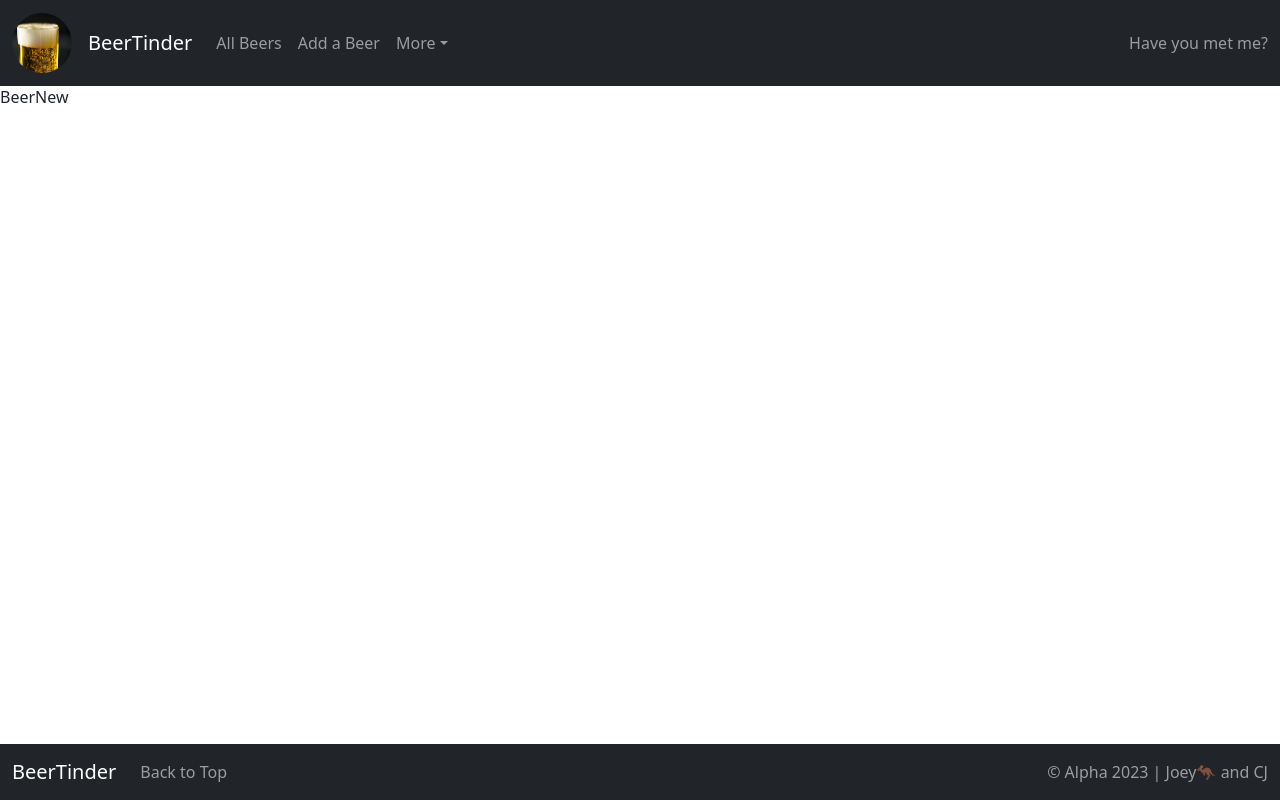
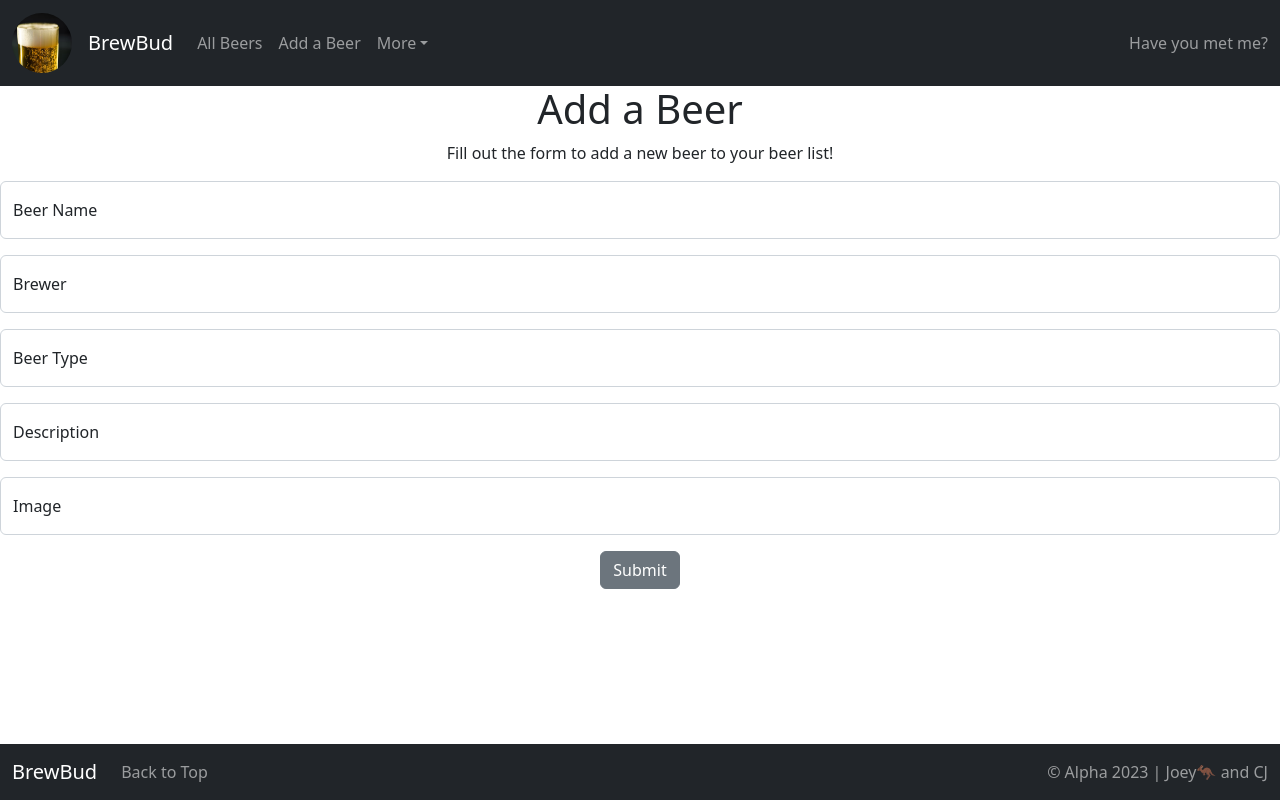
Before and after one commit to learn-academy-2023-alpha/cat-tinder-frontend-beer-tinder-cj-joey, a React (Create React App) app: page /beernew in a window 1280 px wide. Built offline with nearby package versions, Linux system fonts and the light colour scheme.

Commit message:
adds form to new page, stores new beer in state, adds testing for new page'

```diff
--- a/src/App.css
+++ b/src/App.css
@@ -1,3 +1,7 @@
+* {
+	text-align: center;
+}
+
 header {
 	margin-bottom: 85px;
 }
--- a/src/App.js
+++ b/src/App.js
@@ -11,19 +11,25 @@ import Home from "./pages/Home";
 import NotFound from "./pages/NotFound";
 import mockBeers from "./mockBeers";
 
-
 const App = () => {
   const [beers, setBeers] = useState(mockBeers);
   console.log(beers);
+
+  const createBeer = (beer) => {
+    console.log("Created Beer:", beer);
+  };
 
   return (
     <>
       <Header />
       <Routes>
         <Route path="/" element={<Home />} />
-        <Route path="/beerindex" element={<BeerIndex key={beers.id} beers={beers}/>} />
-        <Route path="/beershow/:id" element={<BeerShow  beers ={beers}/>} />
-        <Route path="/beernew" element={<BeerNew />} />
+        <Route
+          path="/beerindex"
+          element={<BeerIndex key={beers.id} beers={beers} />}
+        />
+        <Route path="/beershow/:id" element={<BeerShow beers={beers} />} />
+        <Route path="/beernew" element={<BeerNew createBeer={createBeer} />} />
         <Route path="/beeredit" element={<BeerEdit />} />
         <Route path="*" element={<NotFound />} />
       </Routes>
--- a/src/components/Footer.js
+++ b/src/components/Footer.js
@@ -19,7 +19,7 @@ const Footer = () => {
           expand="md"
           fixed="bottom"
         >
-          <NavbarBrand href="/">BeerTinder</NavbarBrand>
+          <NavbarBrand href="/">BrewBud</NavbarBrand>
           <Nav className="me-auto" navbar>
             <NavItem>
               <NavLink href="/">Back to Top</NavLink>
--- a/src/components/Header.js
+++ b/src/components/Header.js
@@ -26,7 +26,7 @@ const Header = () => {
         <NavbarBrand href="/">
           <img src={beerLogo} alt="beer logo" className="beer-logo" />
         </NavbarBrand>
-        <NavbarBrand href="/">BeerTinder</NavbarBrand>
+        <NavbarBrand href="/">BrewBud</NavbarBrand>
         <NavbarToggler onClick={toggle} />
         <Collapse isOpen={isOpen} navbar>
           <Nav className="me-auto" navbar>
--- a/src/pages/BeerIndex.js
+++ b/src/pages/BeerIndex.js
@@ -1,39 +1,33 @@
-import React from 'react'
+import React from "react";
 import {
   Card,
   CardBody,
-  CardLink,
   CardTitle,
   ListGroup,
-  ListGroupItem
-} from "reactstrap"
+  ListGroupItem,
+} from "reactstrap";
 
 const BeerIndex = ({ beers }) => {
   return (
-    <div className='beer-card'>
-    {beers.map((value, index)=>{
-     return(
-    <Card key={index} style={{ width: '18rem'}}>
-    <img alt="beer profile picture" src={value.image}/>
+    <div className="beer-card">
+      {beers.map((value, index) => {
+        return (
+          <Card key={index} style={{ width: "18rem" }}>
+            <img alt="beer profile" src={value.image} />
             <CardBody>
-          <CardTitle  tag="h5">
+              <CardTitle tag="h5">
                 <a href={`beershow/${value.id}`}>{value.name} </a>
               </CardTitle>
             </CardBody>
             <ListGroup flush>
-            <ListGroupItem>
-              {value.brewer}
-        </ListGroupItem>
-          <ListGroupItem>
-            {value.beer_type}
-          </ListGroupItem>
+              <ListGroupItem>{value.brewer}</ListGroupItem>
+              <ListGroupItem>{value.beer_type}</ListGroupItem>
             </ListGroup>
           </Card>
-     )
+        );
       })}
     </div>
+  );
+};
 
-  )
-}
-
-export default BeerIndex
+export default BeerIndex;
--- a/src/pages/BeerNew.js
+++ b/src/pages/BeerNew.js
@@ -1,9 +1,83 @@
-import React from 'react'
+import React, { useState } from "react";
+import { Form, FormGroup, Input, Label, Button } from "reactstrap";
+import defaultImage from "../assets/beerpfp.png";
+import { useNavigate } from "react-router-dom";
 
-const BeerNew = () => {
+const BeerNew = ({ createBeer }) => {
+  const navigate = useNavigate();
+  const [newBeer, setNewBeer] = useState({
+    name: "",
+    brewer: "",
+    beer_type: "",
+    description: "",
+    image: { defaultImage },
+  });
+  const handleChange = (e) => {
+    setNewBeer({ ...newBeer, [e.target.name]: e.target.value });
+  };
+  const handleSubmit = () => {
+    createBeer(newBeer);
+    navigate("/beerindex");
+  };
   return (
-    <div>BeerNew</div>
-  )
-}
+    <>
+      <h1>Add a Beer</h1>
+      <p>Fill out the form to add a new beer to your beer list!</p>
+      <Form>
+        <FormGroup floating>
+          <Input
+            id="exampleBeerName"
+            name="name"
+            placeholder="Beer Name"
+            type="text"
+            onChange={handleChange}
+          />
+          <Label for="name">Beer Name</Label>
+        </FormGroup>{" "}
+        <FormGroup floating>
+          <Input
+            id="exampleBrewer"
+            name="brewer"
+            placeholder="Brewer"
+            type="text"
+            onChange={handleChange}
+          />
+          <Label for="brewer">Brewer</Label>
+        </FormGroup>{" "}
+        <FormGroup floating>
+          <Input
+            id="exampleBeerType"
+            name="beer type"
+            placeholder="Beer Type"
+            type="text"
+            onChange={handleChange}
+          />
+          <Label for="beer type">Beer Type</Label>
+        </FormGroup>{" "}
+        <FormGroup floating>
+          <Input
+            id="exampleDescription"
+            name="description"
+            placeholder="Description"
+            type="text"
+            onChange={handleChange}
+          />
+          <Label for="description">Description</Label>
+        </FormGroup>{" "}
+        <FormGroup floating>
+          <Input
+            id="exampleImage"
+            name="image"
+            placeholder="Image"
+            type="text"
+            onChange={handleChange}
+          />
+          <Label for="image">Image</Label>
+        </FormGroup>{" "}
+        <Button onClick={handleSubmit}>Submit</Button>
+      </Form>
+    </>
+  );
+};
 
-export default BeerNew
+export default BeerNew;
--- a/src/pages/BeerShow.js
+++ b/src/pages/BeerShow.js
@@ -1,57 +1,44 @@
-import React from 'react'
-import { useParams } from 'react-router-dom'
+import React from "react";
+import { useParams } from "react-router-dom";
 import {
   Card,
   CardBody,
   CardLink,
   CardTitle,
   ListGroup,
-  ListGroupItem
-} from "reactstrap"
-
-
+  ListGroupItem,
+} from "reactstrap";
 
 const BeerShow = ({ beers }) => {
-  const { id } =  useParams()
-  let selectedBeer = beers.find(beer => beer.id === +id)
-  console.log(selectedBeer)
+  const { id } = useParams();
+  let selectedBeer = beers.find((beer) => beer.id === +id);
+  console.log(selectedBeer);
 
   return (
     <>
-    <div className='beer-card'>
-
+      <div className="beer-card">
         {selectedBeer && (
-    <Card style={{ width: '18rem'}}>
-    <img alt="beer profile picture" src={selectedBeer.image}/>
+          <Card style={{ width: "18rem" }}>
+            <img alt="beer profile" src={selectedBeer.image} />
             <CardBody>
-          <CardTitle tag="h5">
-            {selectedBeer.name}
-          </CardTitle>
+              <CardTitle tag="h5">{selectedBeer.name}</CardTitle>
             </CardBody>
             <ListGroup flush>
-            <ListGroupItem>
-              {selectedBeer.brewer}
-        </ListGroupItem>
-          <ListGroupItem>
-            {selectedBeer.beer_type}
-          </ListGroupItem>
+              <ListGroupItem>{selectedBeer.brewer}</ListGroupItem>
+              <ListGroupItem>{selectedBeer.beer_type}</ListGroupItem>
               <ListGroupItem>
                 Description: {selectedBeer.description}
               </ListGroupItem>
             </ListGroup>
             <CardBody>
-          <CardLink href="#">
-            Card Link
-          </CardLink>
-          <CardLink href="#">
-            Another Card Link
-          </CardLink>
+              <CardLink href="#">Card Link</CardLink>
+              <CardLink href="#">Another Card Link</CardLink>
             </CardBody>
           </Card>
         )}
       </div>
     </>
-  )
-}
+  );
+};
 
-export default BeerShow
+export default BeerShow;
```
Also changed, not shown: 1 other file (tests, documents, lock files or other folders). Lines whose indentation alone changed are shown as unchanged.
